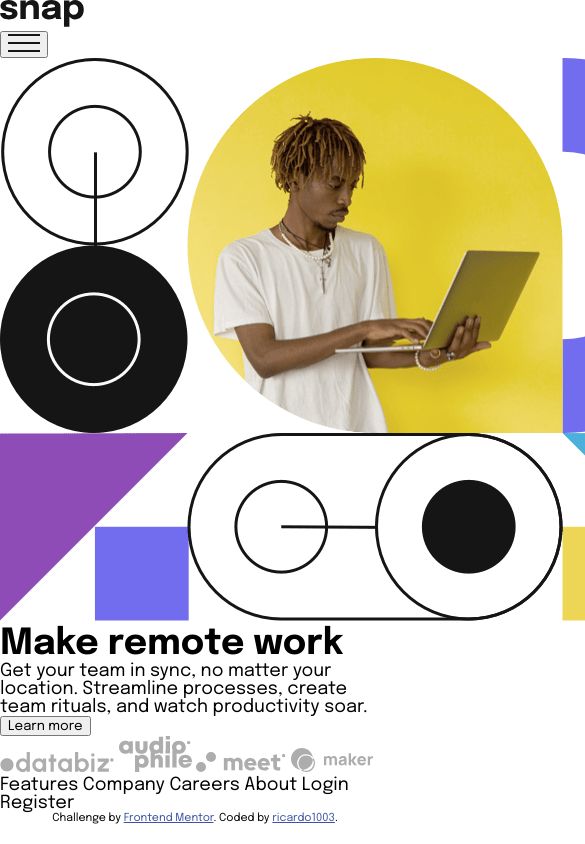
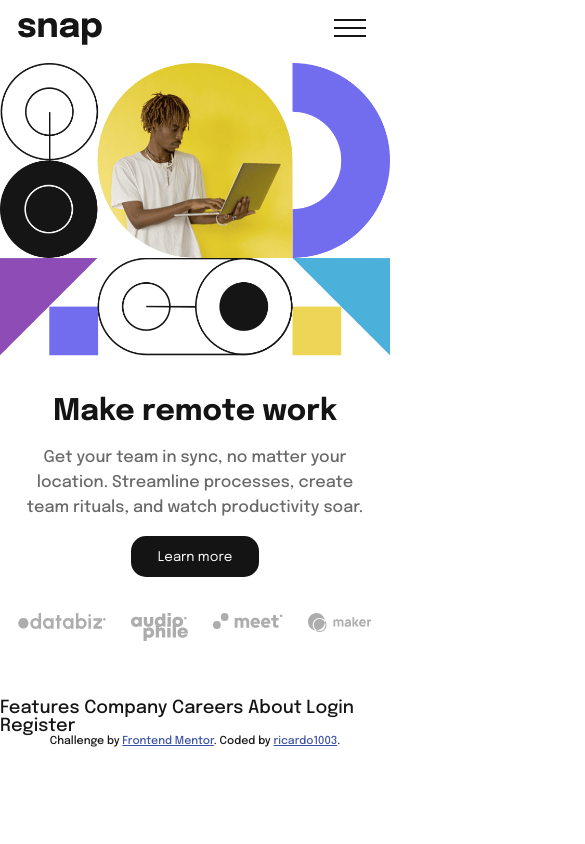
Before and after one commit to ricardo1003/Intro-section-with-dropdown-navigation, a plain HTML site: page index.html in a window 390 px wide. Shown: the top 844 px of the page, 585 px wide, since content can reach past the window. Drawn offline with Linux system fonts and the light colour scheme.

Commit message:
initial mobile styles

```diff
--- a/css/styles.css
+++ b/css/styles.css
@@ -2,14 +2,59 @@
     margin: 0;
     box-sizing: border-box;
     font-family: "Epilogue";
+    color: hsl(0, 0%, 8%);
 }
 body{
+    min-height: 100vh;
     font-size: 18px;
+    font-weight: 500;
+}
+img{
+    max-width: 100%;
 }
 
+header{
+    padding: 1em;
+    display: flex;
+    justify-content: space-between;
+}
+.openNav{
+    border: none;
+    background-color: #ffffff00;
+    cursor: pointer;
+}
+section{
+    padding: 1em;
+    text-align: center;
+}
+h1{
+    font-size: 1.654em;
+    margin: 18px 0;
+}
+section> p{
+    font-size: .9em;
+    line-height: 25px;
+    color: hsl(0, 0%, 41%);
+    margin: 1em 0;
+}
+section> button{
+    padding: 1em 2em;
+    background-color: hsl(0, 0%, 8%);
+    border: none;
+    border-radius: 15px;
+    color: hsl(0, 0%, 98%);
 
+    -webkit-border-radius: 15px;
+    -moz-border-radius: 15px;
+    -ms-border-radius: 15px;
+    -o-border-radius: 15px;
+}
 
-
-
+footer{
+    padding: 1em 1em 3em;
+    display: flex;
+    justify-content: space-between;
+    gap: 25px;
+}
 .attribution { font-size: 11px; text-align: center; }
 .attribution a { color: hsl(228, 45%, 44%); }
--- a/index.html
+++ b/index.html
@@ -15,17 +15,18 @@
   <header>
     <img src="./images/logo.svg" alt="snap">
     <nav class="closed">
-      <button type="button">
+      <button type="button" class="openNav">
         <img src="./images/icon-menu.svg" alt="menu">
       </button>
     </nav>
   </header>
   <main>
     <img src="./images/image-hero-mobile.png" alt="hero">
-    <h1>Make remote work</h1>
-    <p>Get your team in sync, no matter your location. Streamline processes,
-  create team rituals, and watch productivity soar.</p>
-    <button type="button">Learn more</button>
+    <section>
+      <h1>Make remote work</h1>
+      <p>Get your team in sync, no matter your location. Streamline processes, create team rituals, and watch productivity soar.</p>
+      <button type="button">Learn more</button>
+    </section>
   </main>
   <footer>
     <a href=""><img src="./images/client-databiz.svg" alt="databiz"></a>
```
